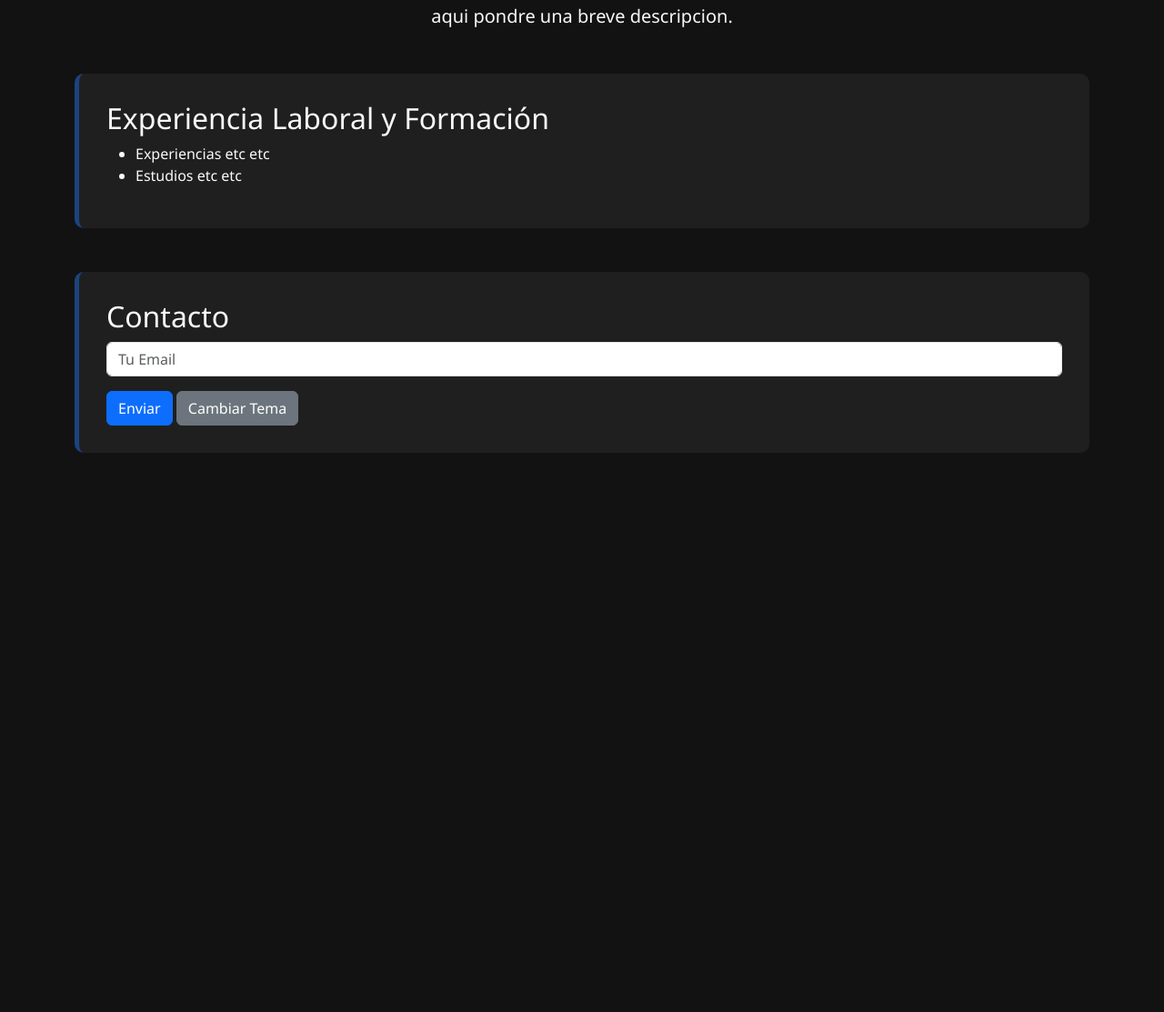
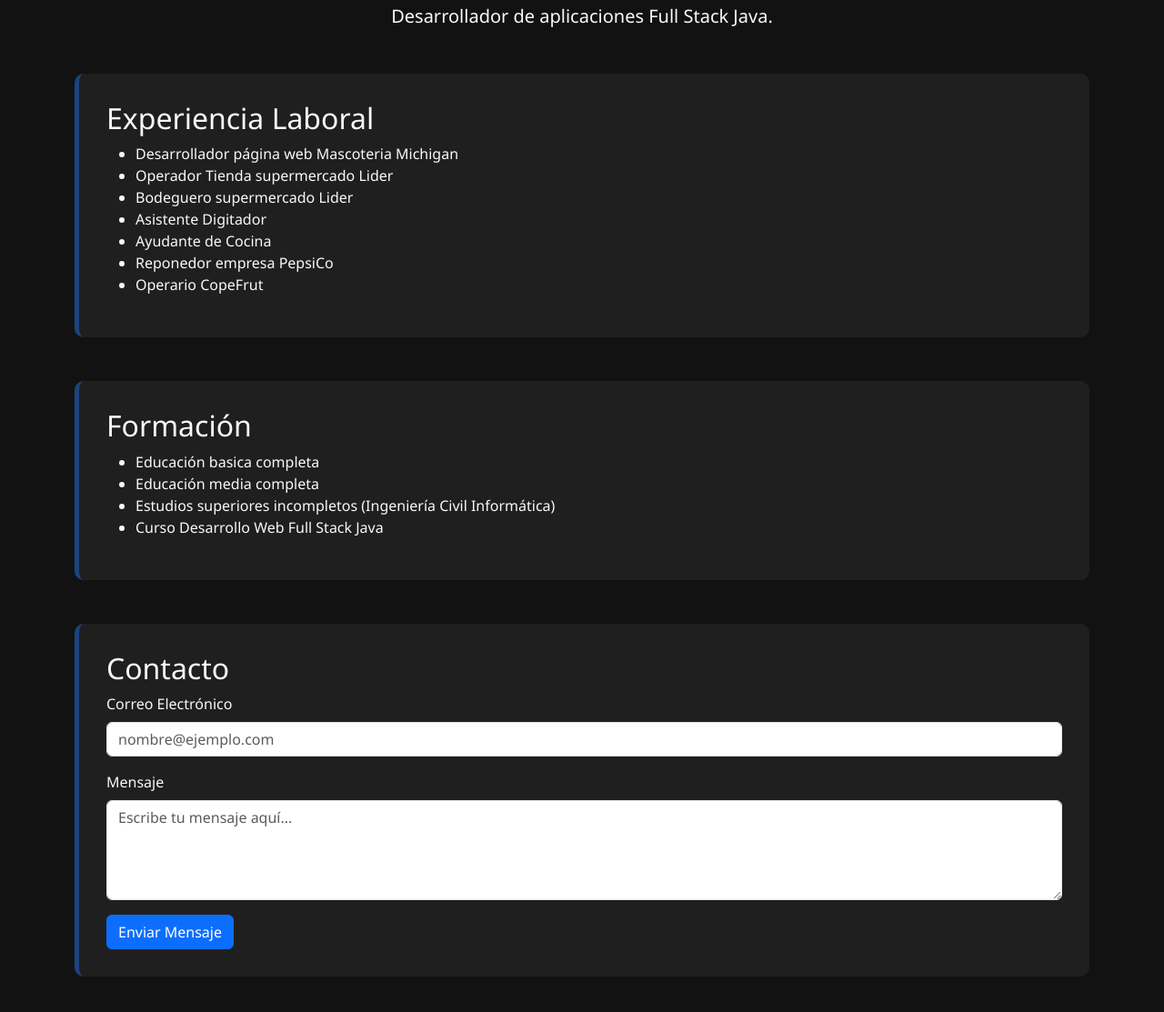
Before and after one commit to Nokzahar/CV-Interactivo, a plain HTML site: page index.html in a window 1280 px wide. Shown: the part 205-1318 px from the top of the page at 91% size. Before the commit the page ends 800 px from the top, so only its background shows below. Drawn offline with nearby package versions, Linux system fonts and the light colour scheme.

Commit message:
Agregados mis datos personales y foto

```diff
--- a/index.html
+++ b/index.html
@@ -15,25 +15,45 @@
             <div class="navbar-nav">
                 <a class="nav-link" href="#sobre-mi">Sobre mí</a>
                 <a class="nav-link" href="#experiencia">Experiencia</a>
+                <a class="nav-link" href="#formacion">Formación</a>
                 <a class="nav-link" href="#contacto">Contacto</a>
             </div>
         </div>
     </nav>
 
     <header id="sobre-mi" class="container my-5 text-center">
-        <img src="foto-perfil.jpg" alt="Foto de perfil" class="rounded-circle" width="150">
+        <img src="images/perfil.jpeg" alt="Foto de perfil" class="rounded-circle" width="150">
         <h1 class="mt-3">Francisco Sebastián Ibarra Rojas</h1>
-        <p class="lead">aqui pondre una breve descripcion.</p>
+        <p class="lead">Desarrollador de aplicaciones Full Stack Java.</p>
     </header>
 
     <main class="container">
         <section id="experiencia" class="my-5">
-            <h2>Experiencia Laboral y Formación</h2>
+            <h2>Experiencia Laboral</h2>
             <div class="row">
                 <div class="col-md-6">
                     <ul>
-                        <li>Experiencias etc etc</li>
-                        <li>Estudios etc etc</li>
+                        <li>Desarrollador página web Mascoteria Michigan</li>
+                        <li>Operador Tienda supermercado Lider</li>
+                        <li>Bodeguero supermercado Lider</li>
+                        <li>Asistente Digitador</li>
+                        <li>Ayudante de Cocina</li>
+                        <li>Reponedor empresa PepsiCo</li>
+                        <li>Operario CopeFrut</li>
+                    </ul>
+                </div>
+            </div>
+        </section>
+
+        <section id="formacion" class="my-5">
+            <h2>Formación</h2>
+            <div class="row">
+                <div class="col-md-6">
+                    <ul>
+                        <li>Educación basica completa</li>
+                        <li>Educación media completa</li>
+                        <li>Estudios superiores incompletos (Ingeniería Civil Informática)</li>
+                        <li>Curso Desarrollo Web Full Stack Java</li>
                     </ul>
                 </div>
             </div>
@@ -41,14 +61,18 @@
 
         <section id="contacto" class="my-5">
             <h2>Contacto</h2>
-            <form id="contactForm">
-                <div class="mb-3">
-                    <input type="email" id="email" class="form-control" placeholder="Tu Email" required>
-                    <div id="emailFeedback" class="text-danger"></div>
-                </div>
-                <button type="submit" class="btn btn-primary">Enviar</button>
-                <button type="button" id="btnTheme" class="btn btn-secondary">Cambiar Tema</button>
-            </form>
+        <form id="contactForm">
+        <div class="mb-3">
+            <label for="email" class="form-label">Correo Electrónico</label>
+            <input type="email" id="email" class="form-control" placeholder="nombre@ejemplo.com" required>
+            <div id="emailFeedback" class="form-text"></div>
+        </div>
+        <div class="mb-3">
+            <label for="mensaje" class="form-label">Mensaje</label>
+            <textarea id="mensaje" class="form-control" rows="4" placeholder="Escribe tu mensaje aquí..." required></textarea>
+        </div>
+        <button type="submit" class="btn btn-primary">Enviar Mensaje</button>
+    </form>
         </section>
     </main>
 
```
